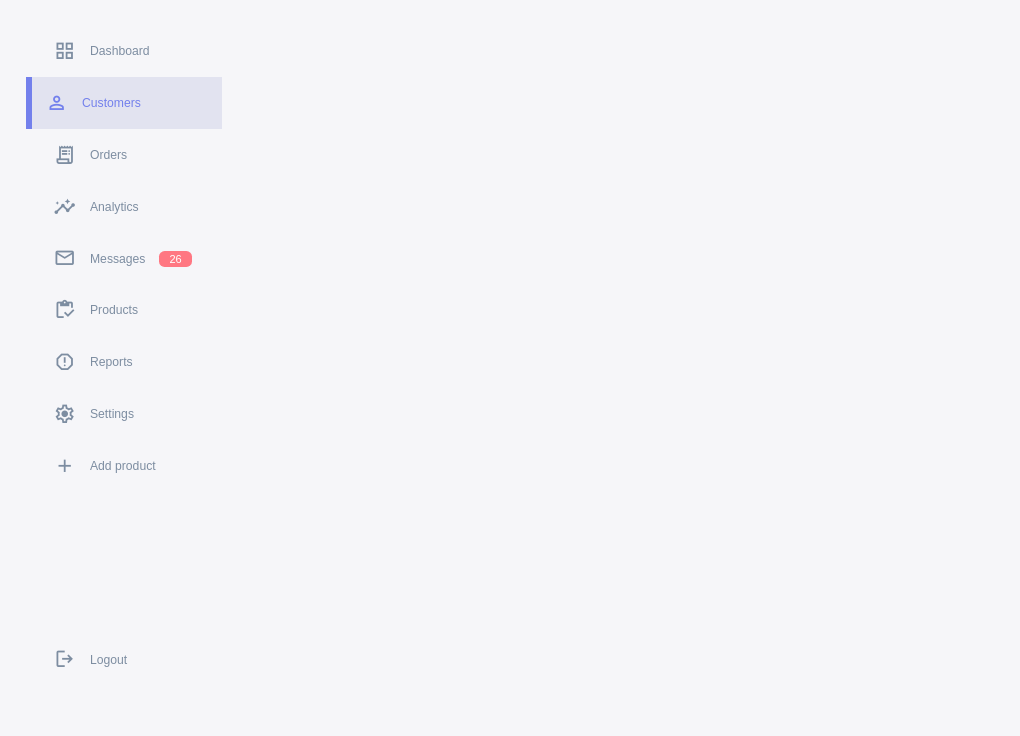
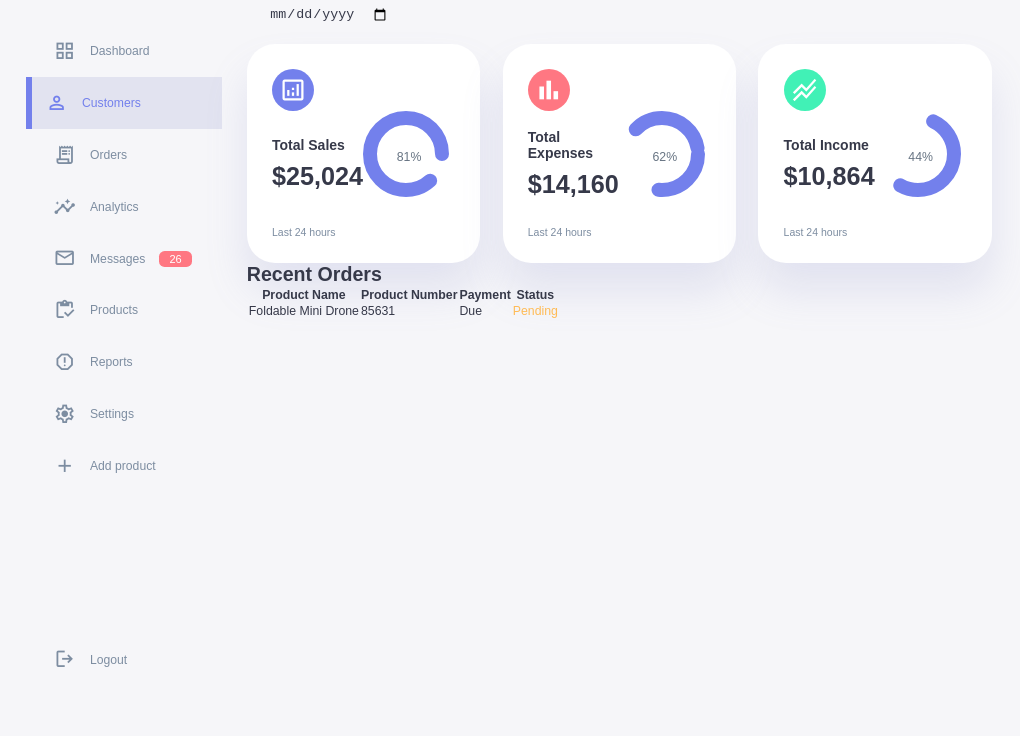
Before and after one commit to Lausciaca/plantilla-dashboard, a plain HTML site: page index.html in a window 1280 px wide. Shown: the part 64-800 px from the top of the page, without its empty margins (0-1020 px from the left). Drawn offline with nearby package versions, Linux system fonts and the light colour scheme.

Commit message:
Seccion de Insights

```diff
--- a/index.html
+++ b/index.html
@@ -17,8 +17,8 @@
             <div class="top">
                 <div class="logo">
                     <img src="/images/logo.png" alt="Logo">
-                    <h2>
-                        SC<span class="danger">IACA</span>
+                    <h2 class="primary">
+                        SC<span class="text-muted">IACA</span>
                     </h2>
                 </div>
                 <div class="close" id="close-btn">
@@ -72,9 +72,95 @@
             </div>
         </aside>
         <!-- Finaliza aside -->
-        <!-- Comienza main -->
         <main>
             <h1>Dashboard</h1>
+            <div class="date">
+                <input type="date" name="" id="">
+            </div>
+            <div class="insights">
+                <div class="sales">
+                    <span class="material-symbols-outlined">analytics</span>
+                    <div class="middle">
+                        <div class="left">
+                            <h3>Total Sales</h3>
+                            <h1>$25,024</h1>
+                        </div>
+                        <div class="progress">
+                            <svg>
+                                <circle cx="38" cy="38" r="36"></circle>
+                            </svg>
+                            <div class="number">
+                                <p>81%</p>
+                            </div>
+                        </div>
+                    </div>
+                    <small class="text-muted">Last 24 hours</small>
+                </div>
+                <!-- Finaliza Ventas -->
+
+                <div class="expenses">
+                    <span class="material-symbols-outlined">bar_chart</span>
+                    <div class="middle">
+                        <div class="left">
+                            <h3>Total Expenses</h3>
+                            <h1>$14,160</h1>
+                        </div>
+                        <div class="progress">
+                            <svg>
+                                <circle cx="38" cy="38" r="36"></circle>
+                            </svg>
+                            <div class="number">
+                                <p>62%</p>
+                            </div>
+                        </div>
+                    </div>
+                    <small class="text-muted">Last 24 hours</small>
+                </div>
+                <!-- Finaliza Gastos -->
+
+                <div class="income">
+                    <span class="material-symbols-outlined">stacked_line_chart</span>
+                    <div class="middle">
+                        <div class="left">
+                            <h3>Total Income</h3>
+                            <h1>$10,864</h1>
+                        </div>
+                        <div class="progress">
+                            <svg>
+                                <circle cx="38" cy="38" r="36"></circle>
+                            </svg>
+                            <div class="number">
+                                <p>44%</p>
+                            </div>
+                        </div>
+                    </div>
+                    <small class="text-muted">Last 24 hours</small>
+                </div>
+                <!-- Finaliza Ingresos -->
+            </div>
+            <!-- Finaliza Insights -->
+             <div class="recent-order">
+                <h2>Recent Orders</h2>
+                <table>
+                    <thead>
+                        <tr>
+                            <th>Product Name</th>
+                            <th>Product Number</th>
+                            <th>Payment</th>
+                            <th>Status</th>
+                            <th></th>
+                        </tr>
+                    </thead>
+                    <tbody>
+                        <tr>
+                            <td>Foldable Mini Drone</td>
+                            <td>85631</td>
+                            <td>Due</td>
+                            <td class="warning">Pending</td>
+                        </tr>
+                    </tbody>
+                </table>
+             </div>
         </main>
     </div>
 </body>
--- a/style.css
+++ b/style.css
@@ -46,6 +46,7 @@ body{
     background: var(--color-background);
     user-select: none;
     overflow-x: hidden;
+    color: var(--color-dark);
 }
 
 .container{
@@ -206,3 +207,103 @@ aside .sidebar .message-count{
     font-size: 11px;
     border-radius: var(--border-radius-1);
 }
+
+
+/* MAIN */
+main{
+    margin-top: 1.4rem;
+}
+main .date {
+    display: inline-block;
+    background: var(color --color-light);
+    border-radius: var(--border-radius-1);
+    margin-top: 1rem;
+    padding: 0.5rem 1.6rem;
+}
+main .date input[type="date"]{
+    background: transparent;
+    color: var(--color-dark);
+}
+main .insights {
+    display: grid;
+    grid-template-columns: repeat(3, 1fr);
+    gap: 1.6rem;
+}
+main .insights > div {
+    background-color: var(--color-white);
+    padding: var(--card-padding);
+    border-radius: var(--card-border-radius);
+    margin-top: 1rem;
+    box-shadow: var(--box-shadow);
+    transition: all 300ms ease;
+}
+main .insights > div:hover{
+    box-shadow: none;
+}
+main .insights > div span {
+    background: var(--color-primary);
+    padding: 0.5rem;
+    border-radius: 50%;
+    color: var(--color-white);
+    font-size: 2rem;
+}
+main .insights > div.expenses span{
+    background: var(--color-danger);
+}
+main .insights > div.income span{
+    background: var(--color-succes);
+}
+main .insights > div .middle {
+    display: flex;
+    align-items: center;
+    justify-content: space-between;
+}
+main .insights h3{
+    margin: 1rem 0 0.6rem;
+    font-size: 1rem;
+}
+main .insights .progress{
+    position: relative;
+    width: 92px;
+    height: 92px;
+    border-radius: 50%;
+}
+main .insights svg{
+    width: 7rem;
+    height: 7rem;
+}
+main .insights svg circle{
+    fill: none;
+    stroke: var(--color-primary);
+    stroke-width: 14;
+    stroke-linecap: round;
+    transform: translate(5px, 5px);
+    stroke-dasharray: 110;
+    stroke-dashoffset: 92;
+}
+main .insights .sales svg circle{
+    stroke-dashoffset: -30;
+    stroke-dasharray: 200;
+}
+main .insights .expenses svg circle{
+    stroke-dashoffset: 20;
+    stroke-dasharray: 80;
+}
+main .insights .income svg circle{
+    stroke-dashoffset: 35;
+    stroke-dasharray: 110;
+}
+main .insights .progress .number{
+    position: absolute;
+    top: 0;
+    left: 0;
+    height: 100%;
+    width: 100%;
+    display: flex;
+    justify-content: center;
+    align-items: center;
+}
+main .insights small{
+    margin-top: 1.6rem;
+    display: block;
+}
```
